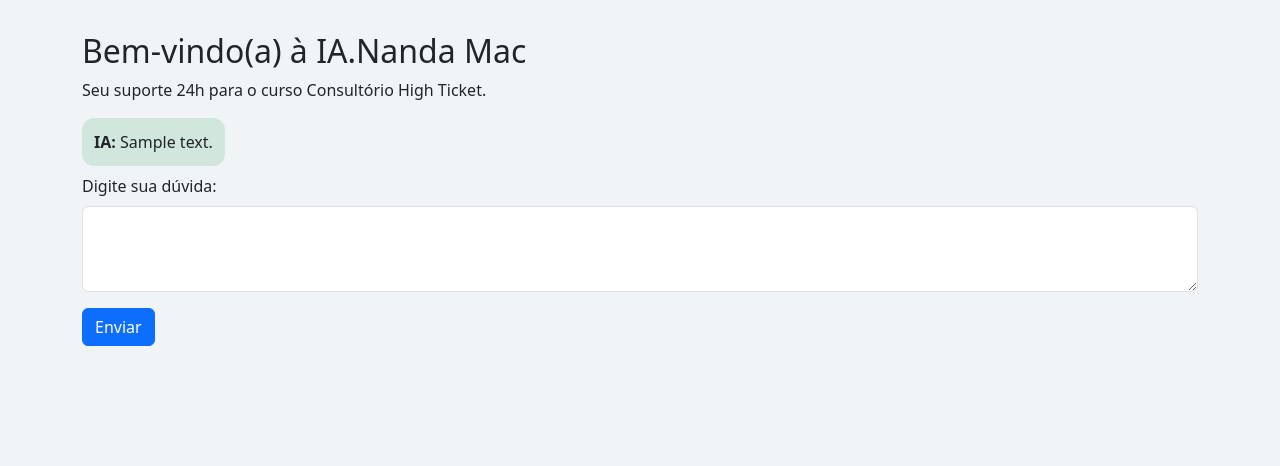
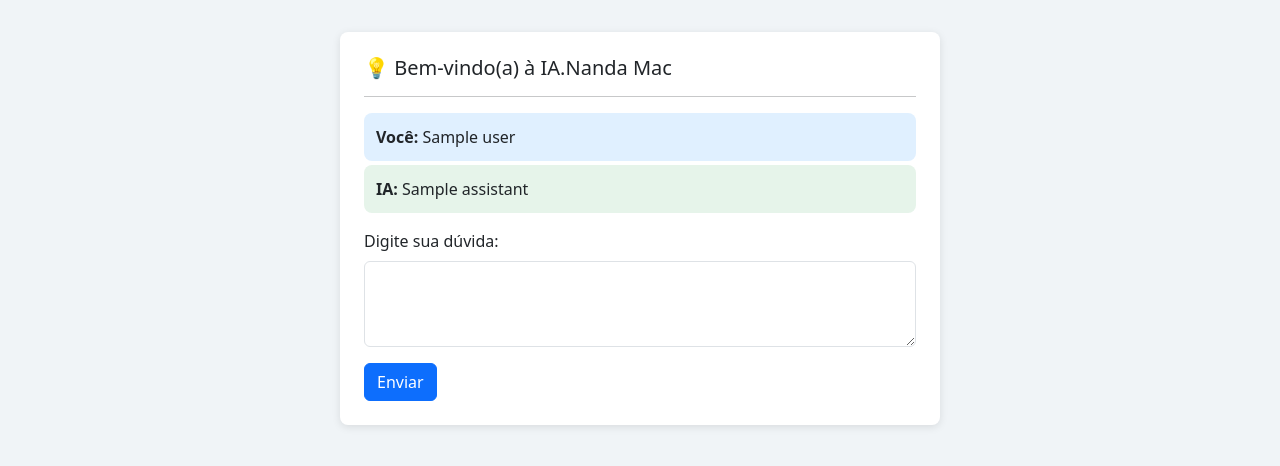
Before and after one commit to MacDowell354/assistente-alunos, a Python web app: template templates/chat.html in a window 1280 px wide. Shown: the top 466 px of the page. Run offline with Jinja, Linux system fonts and the light colour scheme; the template is opened without the code that fills it: most values are stand-ins (such as "Sample title", 1, 10 or a date in 2020).

Commit message:
Update chat.html

```diff
--- a/templates/chat.html
+++ b/templates/chat.html
@@ -1,34 +1,28 @@
 <!DOCTYPE html>
 <html lang="pt-BR">
 <head>
-  <meta charset="UTF-8">
-  <title>Chat IA.Nanda Mac</title>
-  <link href="https://cdn.jsdelivr.net/npm/bootstrap@5.3.0/dist/css/bootstrap.min.css" rel="stylesheet">
+  <meta charset="utf-8"/>
+  <title>IA.Nanda Mac – Chat</title>
+  <link href="https://cdn.jsdelivr.net/npm/bootstrap@5.3.0/dist/css/bootstrap.min.css" rel="stylesheet"/>
   <style>
-    body { padding:2rem; background:#f0f4f7; }
-    .msg-user { text-align:right; margin-bottom:.5rem; }
-    .msg-user .bubble { display:inline-block; background:#cfe2ff; padding:.75rem; border-radius:.75rem; }
-    .msg-assistant { text-align:left; margin-bottom:.5rem; }
-    .msg-assistant .bubble { display:inline-block; background:#d1e7dd; padding:.75rem; border-radius:.75rem; }
+    body { background: #f0f4f7; }
+    .chat-card{ max-width:600px; margin:2rem auto; background:#fff; padding:1.5rem; border-radius:.5rem; box-shadow:0 2px 8px rgba(0,0,0,0.1); }
+    .msg-user{ background:#e0f0ff; padding:.75rem; border-radius:.5rem; }
+    .msg-assistant{ background:#e6f4ea; padding:.75rem; border-radius:.5rem; }
   </style>
 </head>
 <body>
-  <div class="container">
-    <h2>Bem-vindo(a) à IA.Nanda Mac</h2>
-    <p>Seu suporte 24h para o curso Consultório High Ticket.</p>
-
-    <div id="history">
-      {% for msg in history %}
-        {% if msg.role == 'user' %}
-          <div class="msg-user"><div class="bubble"><strong>Você:</strong> {{ msg.text }}</div></div>
-        {% else %}
-          <div class="msg-assistant"><div class="bubble"><strong>IA:</strong> {{ msg.text }}</div></div>
-        {% endif %}
-      {% endfor %}
-    </div>
-
+  <div class="chat-card">
+    <h2 class="h5">💡 Bem-vindo(a) à IA.Nanda Mac</h2>
+    <hr/>
+    {% for msg in history %}
+      <div class="mb-3">
+        <div class="msg-user mb-1"><strong>Você:</strong> {{ msg.user }}</div>
+        <div class="msg-assistant"><strong>IA:</strong> {{ msg.assistant }}</div>
+      </div>
+    {% endfor %}
     <form method="post" action="/chat">
-      <input type="hidden" name="history_json" value='{{ history_json | default("[]") }}'>
+      <input type="hidden" name="history" value="{{ history | tojson }}" />
       <div class="mb-3">
         <label class="form-label">Digite sua dúvida:</label>
         <textarea name="question" class="form-control" rows="3" required></textarea>
```
